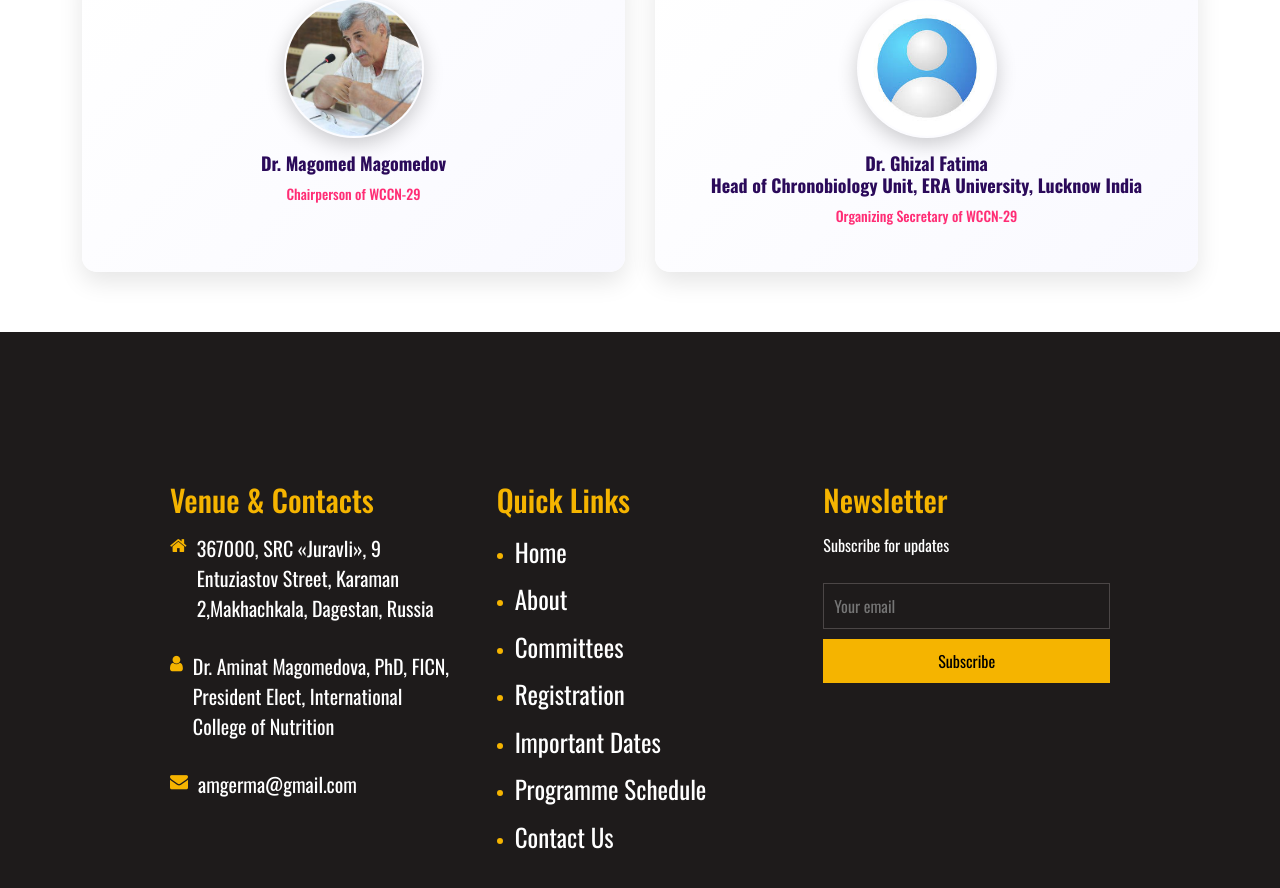
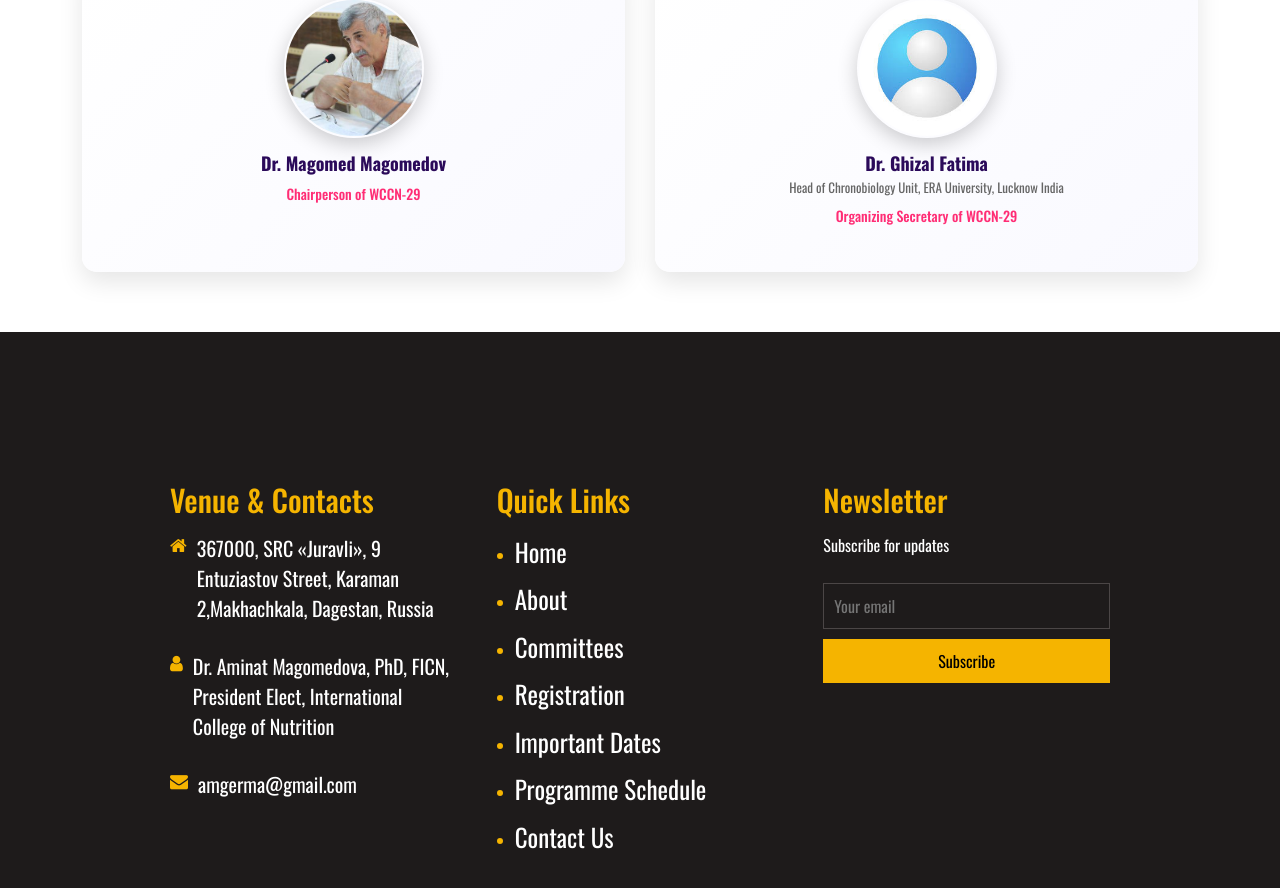
Before and after one commit to royalcourtfoundation/wccnwebsite, a React (Create React App) app: page /treasurers in a window 1280 px wide. Shown: the part 866-1754 px from the top of the page. Built offline with nearby package versions, Linux system fonts and the light colour scheme.

Commit message:
Update Style.css

```diff
--- a/src/Assets/CSS/Style.css
+++ b/src/Assets/CSS/Style.css
@@ -1182,6 +1182,11 @@ p.hero-text i {
     -webkit-background-clip: text;
     -webkit-text-fill-color: transparent;
 }
+.subtext {
+  font-size: 13px;
+  font-weight: 400;
+  color: #666;
+}
 
 /* GRID */
 .presidentIwccn {
```
